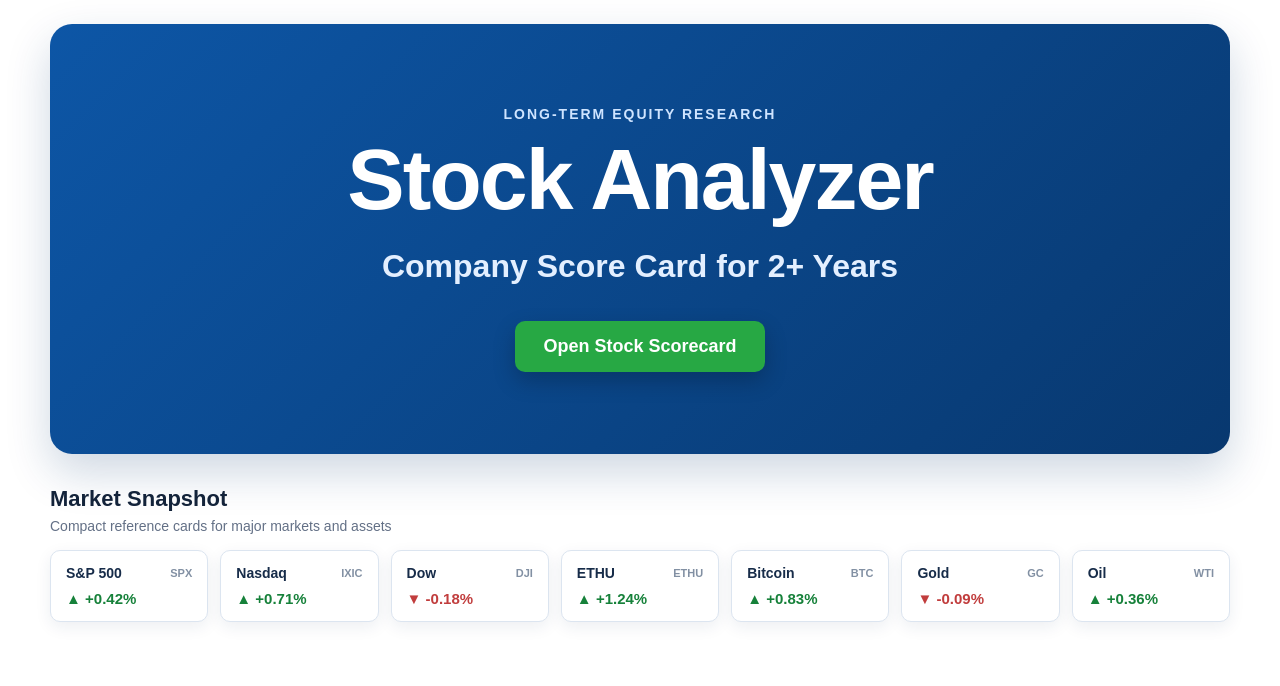
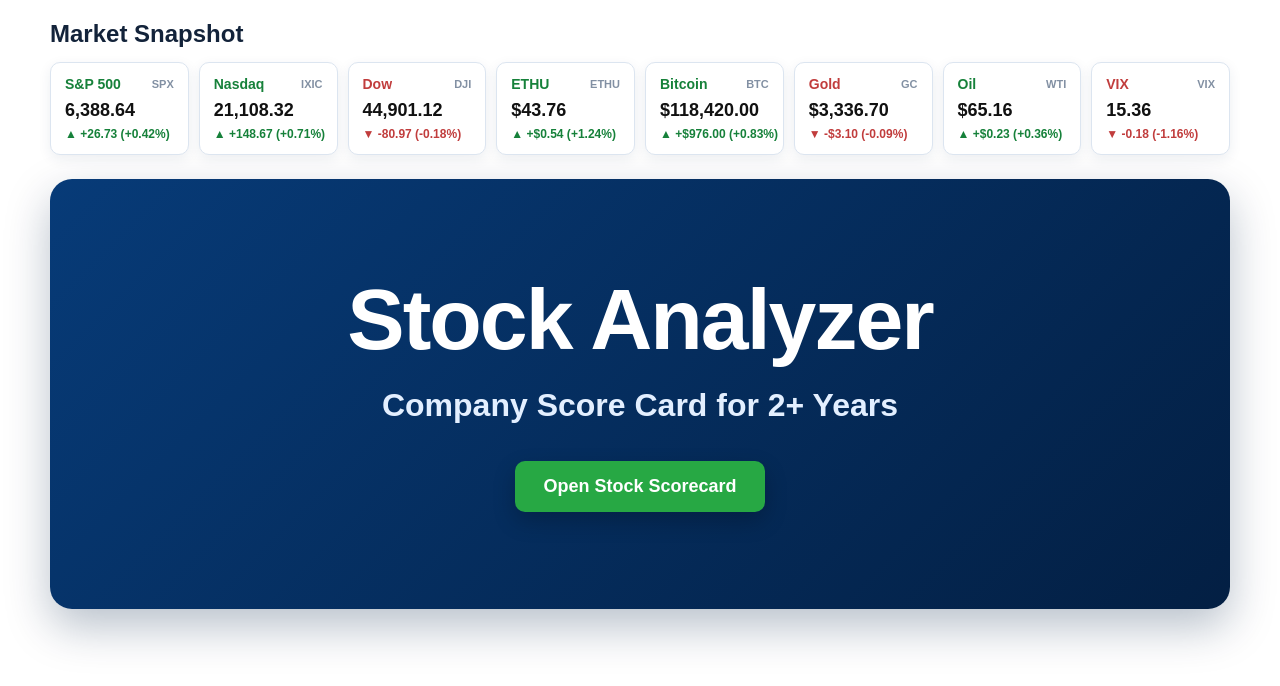
Before and after one commit to rc6751/StockAnalyzer, a Next.js app: page / in a window 1280 px wide. Shown: the top 686 px of the page. Built offline with nearby package versions, Linux system fonts and the light colour scheme.

Commit message:
Add files via upload

```diff
--- a/app/page.js
+++ b/app/page.js
@@ -1,13 +1,14 @@
 import Link from "next/link";
 
 const markets = [
-  { name: "S&P 500", symbol: "SPX", change: "+0.42%", direction: "up" },
-  { name: "Nasdaq", symbol: "IXIC", change: "+0.71%", direction: "up" },
-  { name: "Dow", symbol: "DJI", change: "-0.18%", direction: "down" },
-  { name: "ETHU", symbol: "ETHU", change: "+1.24%", direction: "up" },
-  { name: "Bitcoin", symbol: "BTC", change: "+0.83%", direction: "up" },
-  { name: "Gold", symbol: "GC", change: "-0.09%", direction: "down" },
-  { name: "Oil", symbol: "WTI", change: "+0.36%", direction: "up" },
+  { name: "S&P 500", symbol: "SPX", amount: "6,388.64", pointChange: "+26.73", change: "+0.42%", direction: "up" },
+  { name: "Nasdaq", symbol: "IXIC", amount: "21,108.32", pointChange: "+148.67", change: "+0.71%", direction: "up" },
+  { name: "Dow", symbol: "DJI", amount: "44,901.12", pointChange: "-80.97", change: "-0.18%", direction: "down" },
+  { name: "ETHU", symbol: "ETHU", amount: "$43.76", pointChange: "+$0.54", change: "+1.24%", direction: "up" },
+  { name: "Bitcoin", symbol: "BTC", amount: "$118,420.00", pointChange: "+$976.00", change: "+0.83%", direction: "up" },
+  { name: "Gold", symbol: "GC", amount: "$3,336.70", pointChange: "-$3.10", change: "-0.09%", direction: "down" },
+  { name: "Oil", symbol: "WTI", amount: "$65.16", pointChange: "+$0.23", change: "+0.36%", direction: "up" },
+  { name: "VIX", symbol: "VIX", amount: "15.36", pointChange: "-0.18", change: "-1.16%", direction: "down" },
 ];
 
 export default function Home() {
@@ -16,19 +17,97 @@ export default function Home() {
       style={{
         minHeight: "100vh",
         boxSizing: "border-box",
-        padding: "24px",
+        padding: "20px 24px 28px",
         fontFamily: "Arial, sans-serif",
         color: "#13233a",
         background: "#ffffff",
       }}
     >
-      <div
-        style={{
-          width: "100%",
-          maxWidth: "1180px",
-          margin: "0 auto",
-        }}
-      >
+      <div style={{ width: "100%", maxWidth: "1180px", margin: "0 auto" }}>
+        <section aria-label="Market snapshot" style={{ padding: "0 0 24px" }}>
+          <div style={{ marginBottom: "14px" }}>
+            <h2 style={{ margin: 0, fontSize: "24px", color: "#13233a" }}>
+              Market Snapshot
+            </h2>
+          </div>
+
+          <div
+            style={{
+              display: "grid",
+              gridTemplateColumns: "repeat(auto-fit, minmax(128px, 1fr))",
+              gap: "10px",
+            }}
+          >
+            {markets.map((market) => {
+              const positive = market.direction === "up";
+              const movementColor = positive ? "#16813a" : "#c13d3d";
+
+              return (
+                <article
+                  key={market.name}
+                  style={{
+                    minWidth: 0,
+                    padding: "13px 14px",
+                    border: "1px solid #dce5f0",
+                    borderRadius: "10px",
+                    background: "#ffffff",
+                    boxShadow: "0 4px 13px rgba(25, 54, 91, 0.08)",
+                  }}
+                >
+                  <div
+                    style={{
+                      display: "flex",
+                      alignItems: "center",
+                      justifyContent: "space-between",
+                      gap: "7px",
+                    }}
+                  >
+                    <span
+                      style={{
+                        overflow: "hidden",
+                        color: movementColor,
+                        fontSize: "14px",
+                        fontWeight: 800,
+                        textOverflow: "ellipsis",
+                        whiteSpace: "nowrap",
+                      }}
+                    >
+                      {market.name}
+                    </span>
+                    <span style={{ color: "#8290a3", fontSize: "11px", fontWeight: 700 }}>
+                      {market.symbol}
+                    </span>
+                  </div>
+
+                  <div
+                    style={{
+                      marginTop: "8px",
+                      color: "#111111",
+                      fontSize: "18px",
+                      fontWeight: 800,
+                      lineHeight: 1.15,
+                    }}
+                  >
+                    {market.amount}
+                  </div>
+
+                  <div
+                    style={{
+                      marginTop: "6px",
+                      color: movementColor,
+                      fontSize: "12px",
+                      fontWeight: 800,
+                      whiteSpace: "nowrap",
+                    }}
+                  >
+                    {positive ? "▲" : "▼"} {market.pointChange} ({market.change})
+                  </div>
+                </article>
+              );
+            })}
+          </div>
+        </section>
+
         <section
           style={{
             minHeight: "430px",
@@ -40,24 +119,11 @@ export default function Home() {
             textAlign: "center",
             borderRadius: "22px",
             color: "#ffffff",
-            background: "linear-gradient(135deg, #0d56a6 0%, #08386f 100%)",
-            boxShadow: "0 18px 45px rgba(8, 56, 111, 0.2)",
+            background: "linear-gradient(135deg, #073b78 0%, #031f43 100%)",
+            boxShadow: "0 18px 45px rgba(3, 31, 67, 0.28)",
           }}
         >
           <div style={{ maxWidth: "800px" }}>
-            <p
-              style={{
-                margin: "0 0 14px",
-                fontSize: "14px",
-                fontWeight: 800,
-                letterSpacing: "2px",
-                textTransform: "uppercase",
-                color: "#cfe4ff",
-              }}
-            >
-              Long-Term Equity Research
-            </p>
-
             <h1
               style={{
                 margin: 0,
@@ -100,111 +166,6 @@ export default function Home() {
             </Link>
           </div>
         </section>
-
-        <section
-          aria-label="Market snapshot"
-          style={{
-            padding: "32px 0 8px",
-          }}
-        >
-          <div
-            style={{
-              display: "flex",
-              alignItems: "end",
-              justifyContent: "space-between",
-              gap: "16px",
-              marginBottom: "16px",
-              flexWrap: "wrap",
-            }}
-          >
-            <div>
-              <h2
-                style={{
-                  margin: 0,
-                  fontSize: "22px",
-                  color: "#13233a",
-                }}
-              >
-                Market Snapshot
-              </h2>
-              <p
-                style={{
-                  margin: "6px 0 0",
-                  color: "#637086",
-                  fontSize: "14px",
-                }}
-              >
-                Compact reference cards for major markets and assets
-              </p>
-            </div>
-          </div>
-
-          <div
-            style={{
-              display: "grid",
-              gridTemplateColumns: "repeat(auto-fit, minmax(125px, 1fr))",
-              gap: "12px",
-            }}
-          >
-            {markets.map((market) => {
-              const positive = market.direction === "up";
-              return (
-                <article
-                  key={market.name}
-                  style={{
-                    minWidth: 0,
-                    padding: "14px 15px",
-                    border: "1px solid #dce5f0",
-                    borderRadius: "10px",
-                    background: "#ffffff",
-                    boxShadow: "0 5px 16px rgba(25, 54, 91, 0.08)",
-                  }}
-                >
-                  <div
-                    style={{
-                      display: "flex",
-                      alignItems: "center",
-                      justifyContent: "space-between",
-                      gap: "8px",
-                    }}
-                  >
-                    <span
-                      style={{
-                        overflow: "hidden",
-                        color: "#172c49",
-                        fontSize: "14px",
-                        fontWeight: 800,
-                        textOverflow: "ellipsis",
-                        whiteSpace: "nowrap",
-                      }}
-                    >
-                      {market.name}
-                    </span>
-                    <span
-                      style={{
-                        color: "#8290a3",
-                        fontSize: "11px",
-                        fontWeight: 700,
-                      }}
-                    >
-                      {market.symbol}
-                    </span>
-                  </div>
-                  <div
-                    style={{
-                      marginTop: "9px",
-                      color: positive ? "#16813a" : "#c13d3d",
-                      fontSize: "15px",
-                      fontWeight: 800,
-                    }}
-                  >
-                    {positive ? "▲" : "▼"} {market.change}
-                  </div>
-                </article>
-              );
-            })}
-          </div>
-        </section>
       </div>
     </main>
   );
```
